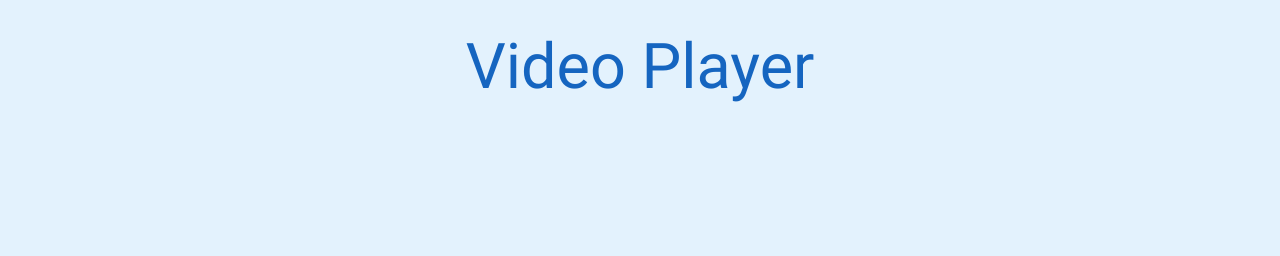
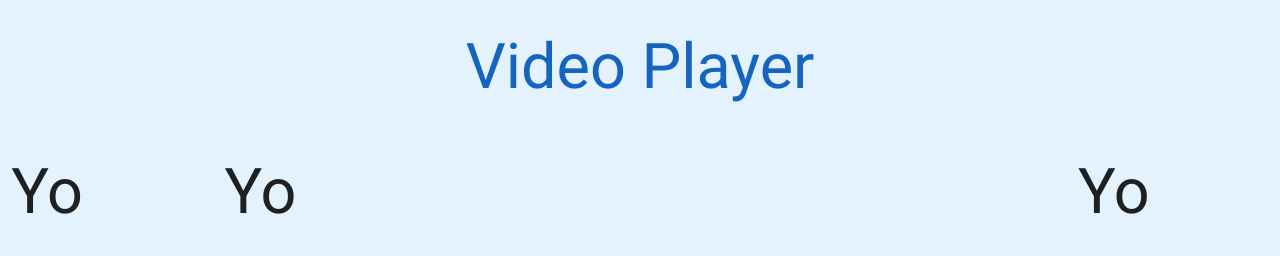
Before and after one commit to wrtirado/video_player, a website: page client-side/public/index.html in a window 1280 px wide. Drawn offline with nearby package versions, Linux system fonts and the light colour scheme.

Commit message:
Testing grid setup

```diff
--- a/client-side/public/index.html
+++ b/client-side/public/index.html
@@ -14,6 +14,17 @@
     <div class="center-align">
       <h1 class="blue-text text-darken-3">Video Player</h1>
     </div>
+    <div class="row">
+      <div class="col l2 m1 hide-on-small-only">
+        <h1>Yo</h1>
+      </div>
+      <div class="col l8 m10 s12">
+        <h1>Yo</h1>
+      </div>
+      <div class="col l2 m1 hide-on-small-only">
+        <h1>Yo</h1>
+      </div>
+    </div>
 </body>
 
 </html>
```
